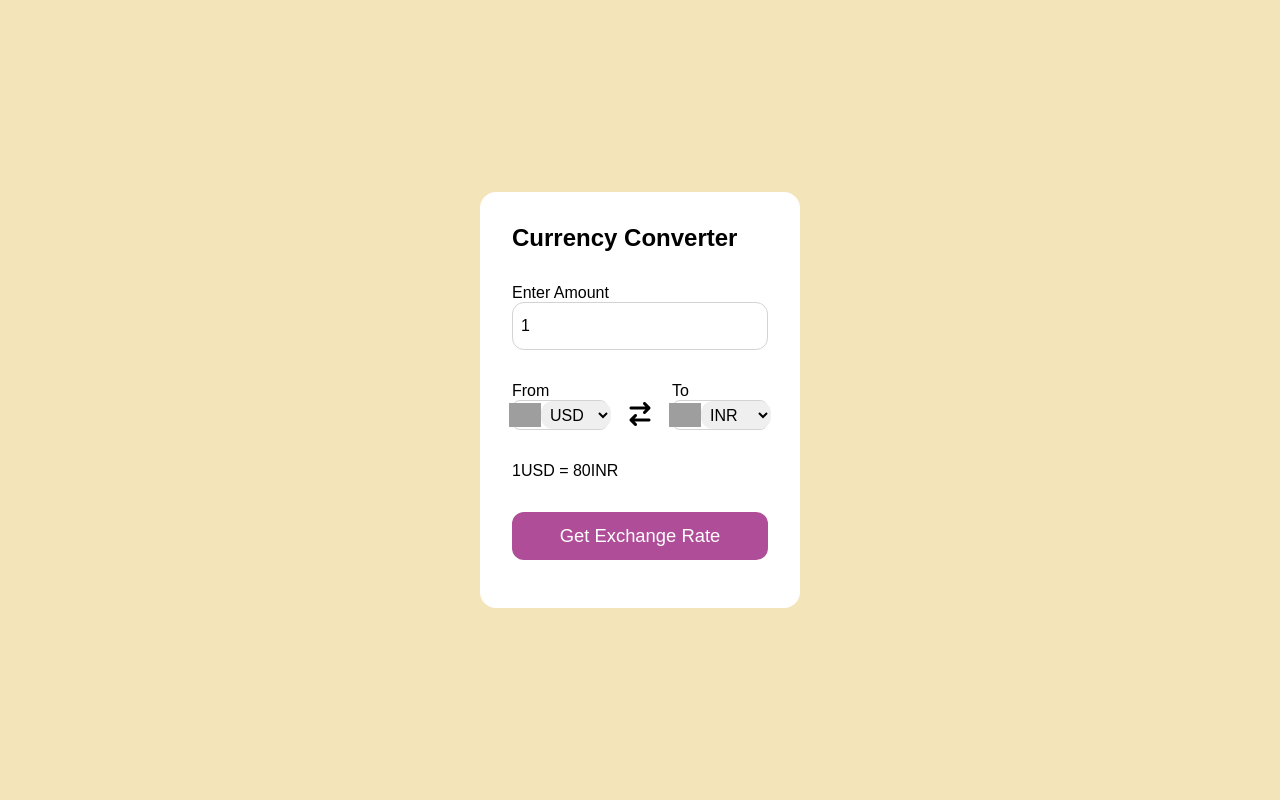
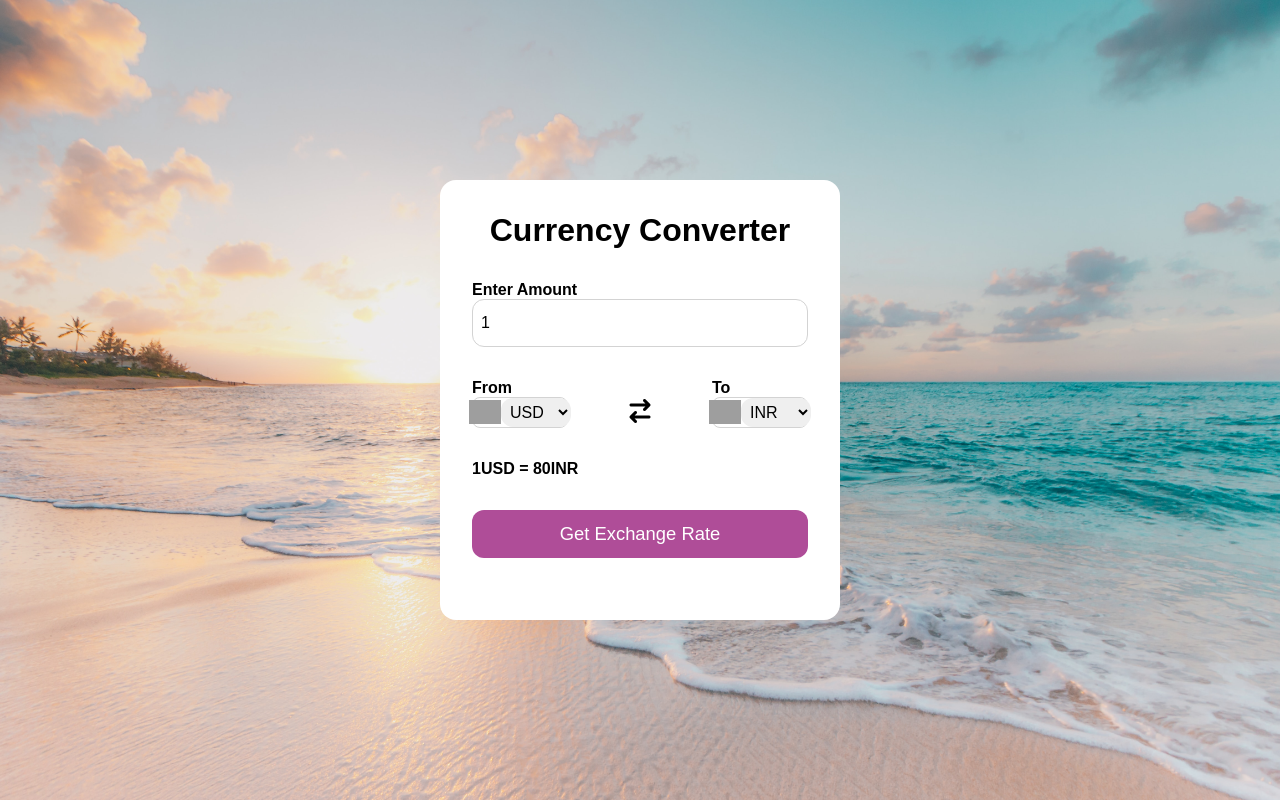
Before and after one commit to Rahulgupta181821/Currency-Converter, a plain HTML site: page index.html in a window 1280 px wide. Drawn offline with Linux system fonts and the light colour scheme; no server answers; grey boxes are pictures that could not be loaded.

Commit message:
adding background image and corrct some font size

```diff
--- a/style.css
+++ b/style.css
@@ -11,20 +11,32 @@ body{
     align-items: center;
     min-height: 100vh;
     background-color: #f4e4ba;
+    background-image: url("images/background.jpg");
+    background-size: cover;
+    background-repeat: no-repeat;
 }
 .container{
     background-color: #fff;
     padding: 2rem;
     border-radius: 1rem;
-    min-height: 45vh;
-    width: 40vh;
+    min-height: 55vh;
+    width: 50vh;
+
+}
+div h2{
+    text-align: center;
+    margin-bottom: 1rem;
+    font-size: 2rem;
+    font-weight: 700;
 }
 form{
     margin:2rem 0 1rem 0;
+    font-weight: 600;
 
 }
 form select, input, button{
     width:100%;
+    height: auto;
     border:none;
     outline:none;
     border-radius:0.75rem;
```
Also changed, not shown: images/background.jpg (added).
